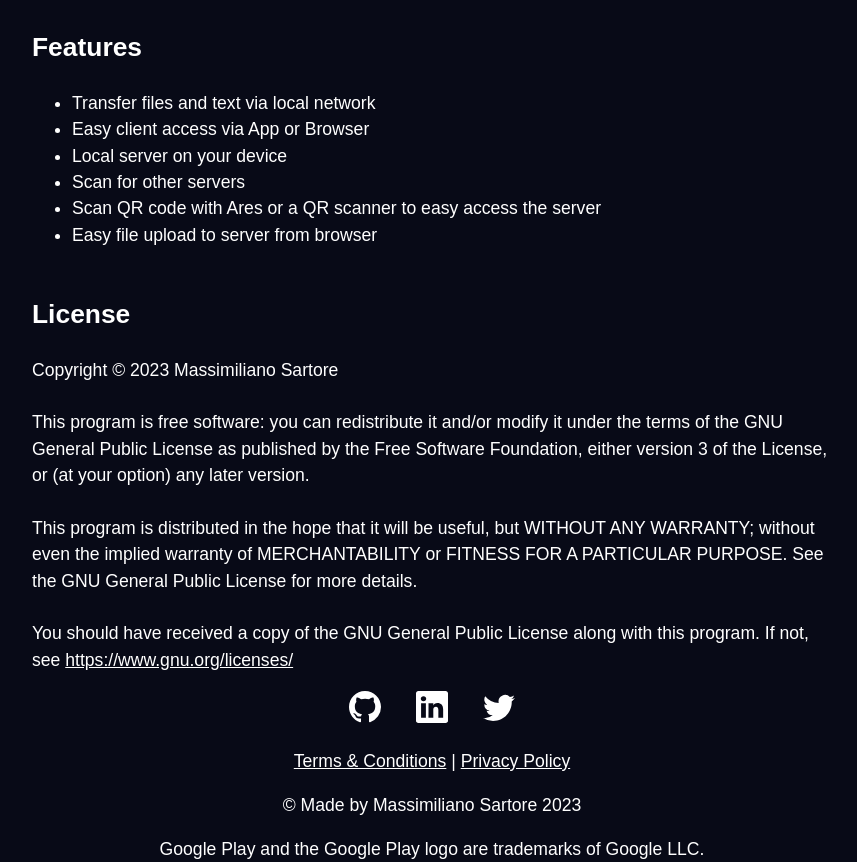
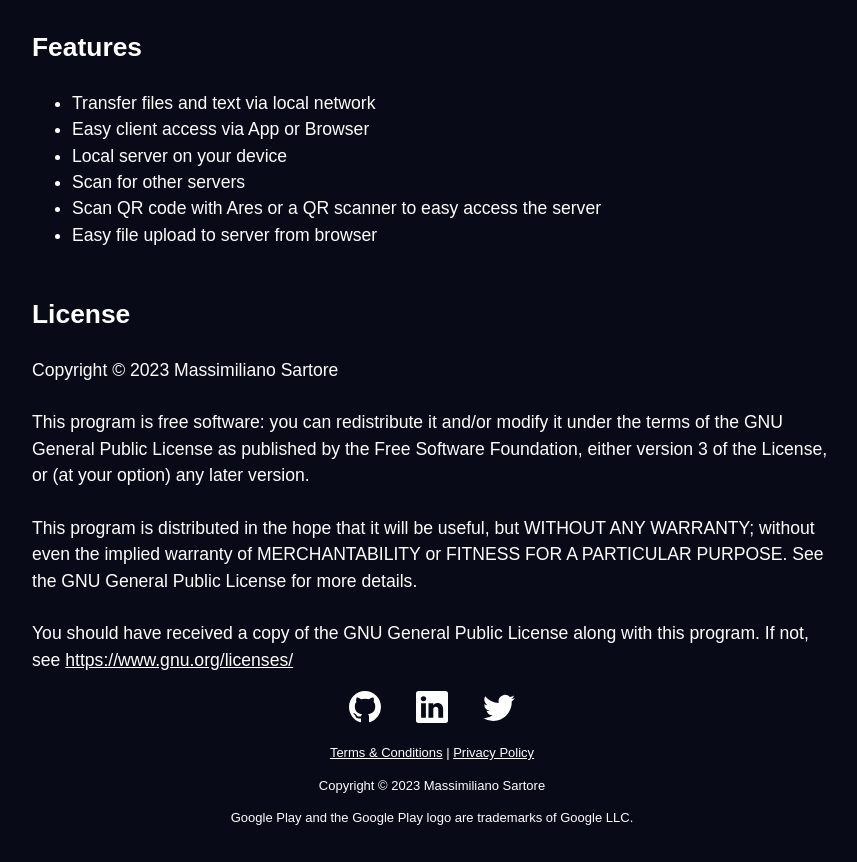
Before and after one commit to msartore/Ares, a plain HTML site: page docs/index.html in a window 1280 px wide. Shown: the part 926-1788 px from the top of the page, without its empty margins (208-1065 px from the left). After the commit the page ends 1754 px from the top, so only its background shows below. Drawn offline with Linux system fonts and the light colour scheme.

Commit message:
update copyright notice

```diff
--- a/docs/css/style.css
+++ b/docs/css/style.css
@@ -40,6 +40,10 @@ footer {
     height: 100px;
     grid-area: footer;
     text-align: center;
+}
+
+footer p {
+    font-size: small;
 }
 
 ul[id="sidenavul"], header nav ul {
--- a/docs/index.html
+++ b/docs/index.html
@@ -110,7 +110,7 @@
                 </svg></a>
             </div>
             <p><a href="https://msartore.dev/ares/terms/">Terms & Conditions</a> | <a href="https://msartore.dev/ares/privacy/">Privacy Policy</a></p>
-            <p>© Made by Massimiliano Sartore 2023</p>
+            <p>Copyright © 2023 Massimiliano Sartore</p>
             <p>Google Play and the Google Play logo are trademarks of Google LLC.</p>
         </footer>
     </body>
```
Also changed, not shown: docs/404.html (+1 -1 lines).
